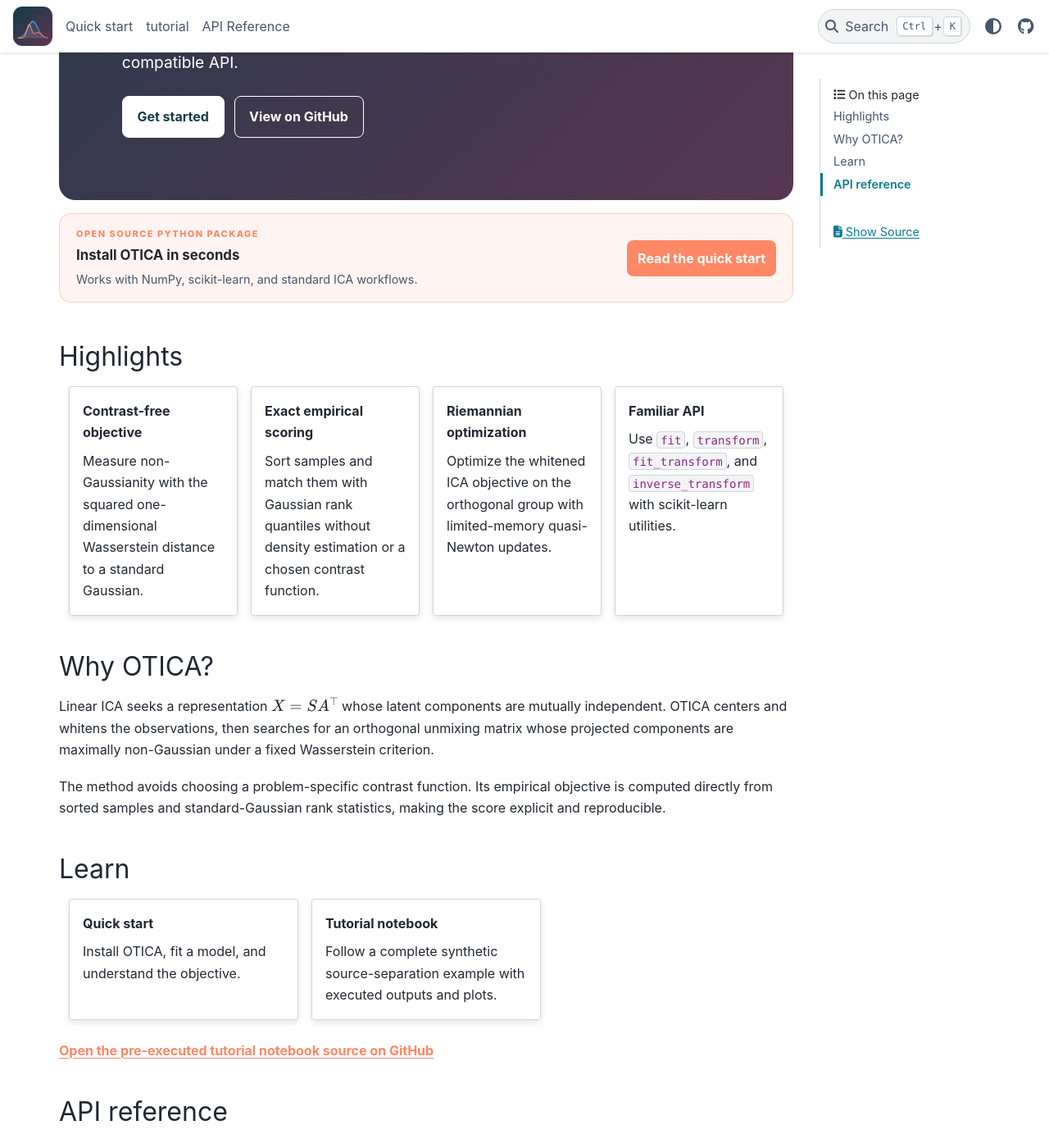
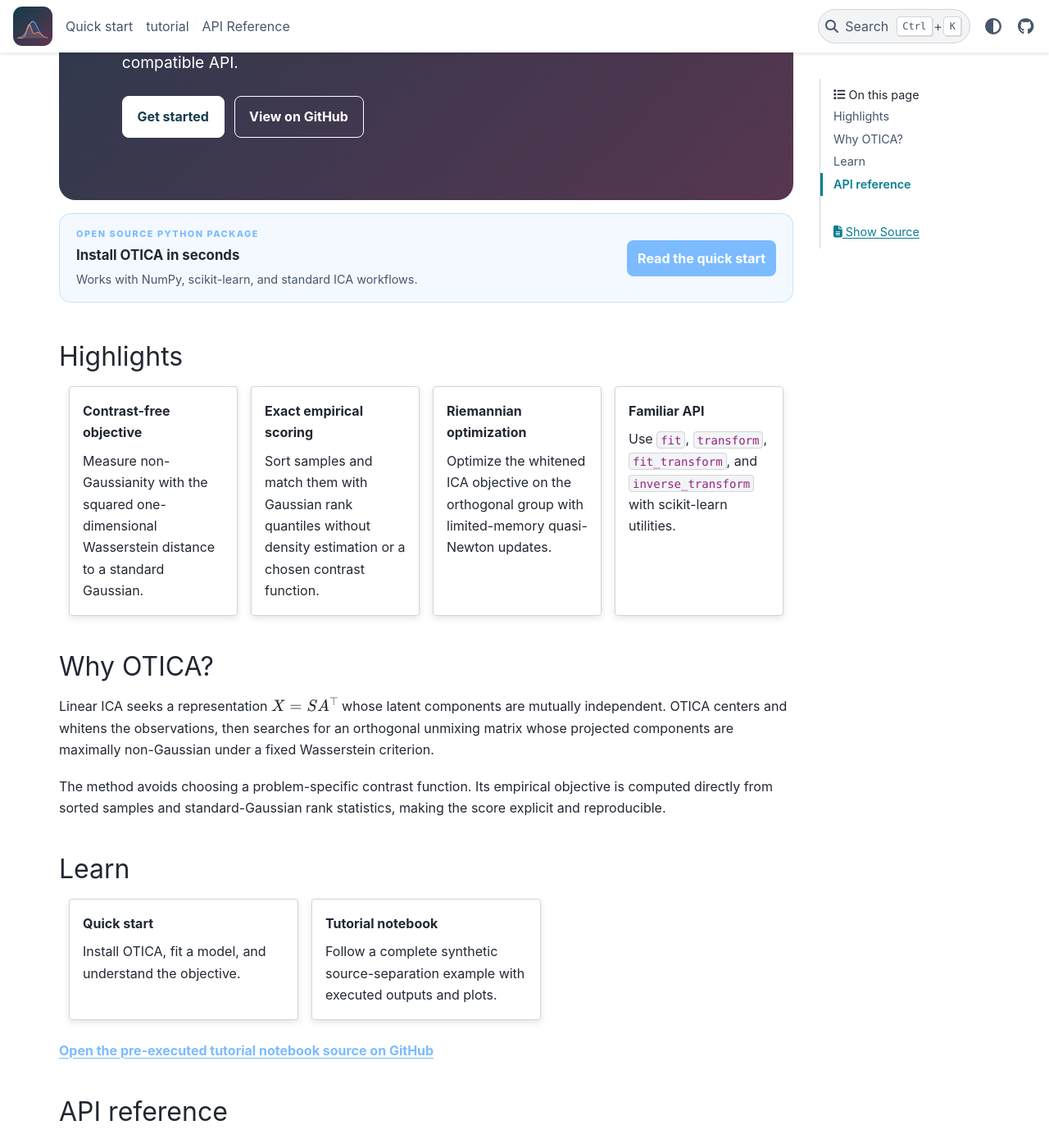
Before and after one commit to felixlaplante0/otica, a Sphinx documentation site: the page built from docs/source/index.rst, in a window 1280 px wide and 1400 px high, scrolled down 824 px. Shown: the whole window at 82% size. Built offline with Sphinx 7.4.7 and the PyData theme 0.15.4, drawn with Linux system fonts in a browser that asks for light colours.

Commit message:
style(docs): match logo highlight color

```diff
--- a/docs/source/_static/custom.css
+++ b/docs/source/_static/custom.css
@@ -1,4 +1,4 @@
-:root { --otica-accent: #ff8866; }
+:root { --otica-accent: #7cbbff; }
 .bd-page-width { max-width: 110rem; }
 .bd-article-container { max-width: none; }
 .hero { position: relative; overflow: hidden; margin: 1rem 0 2rem; padding: clamp(2rem, 6vw, 5rem); border-radius: 1.25rem; color: white; background: radial-gradient(circle at 80% 38%, #7cbbff 0, transparent 30%), linear-gradient(135deg, #183b4b, #573650); }
```
